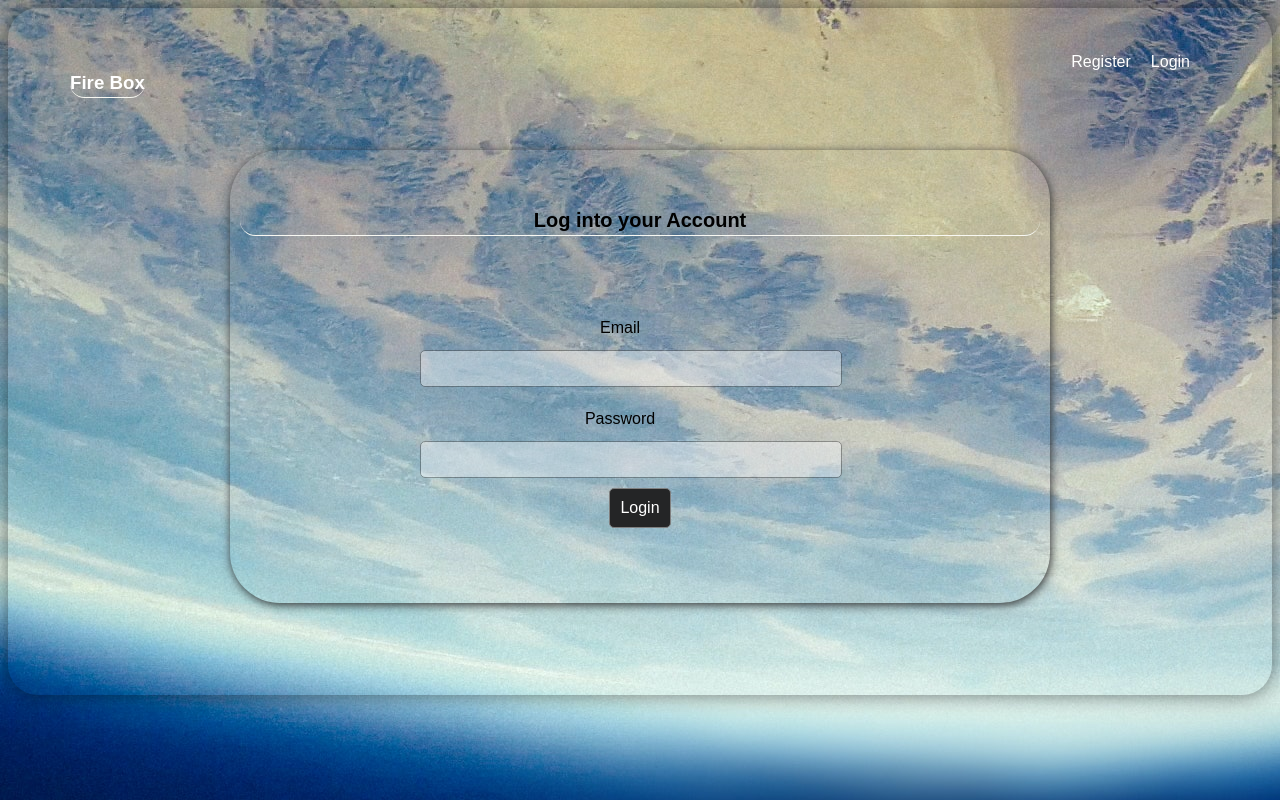
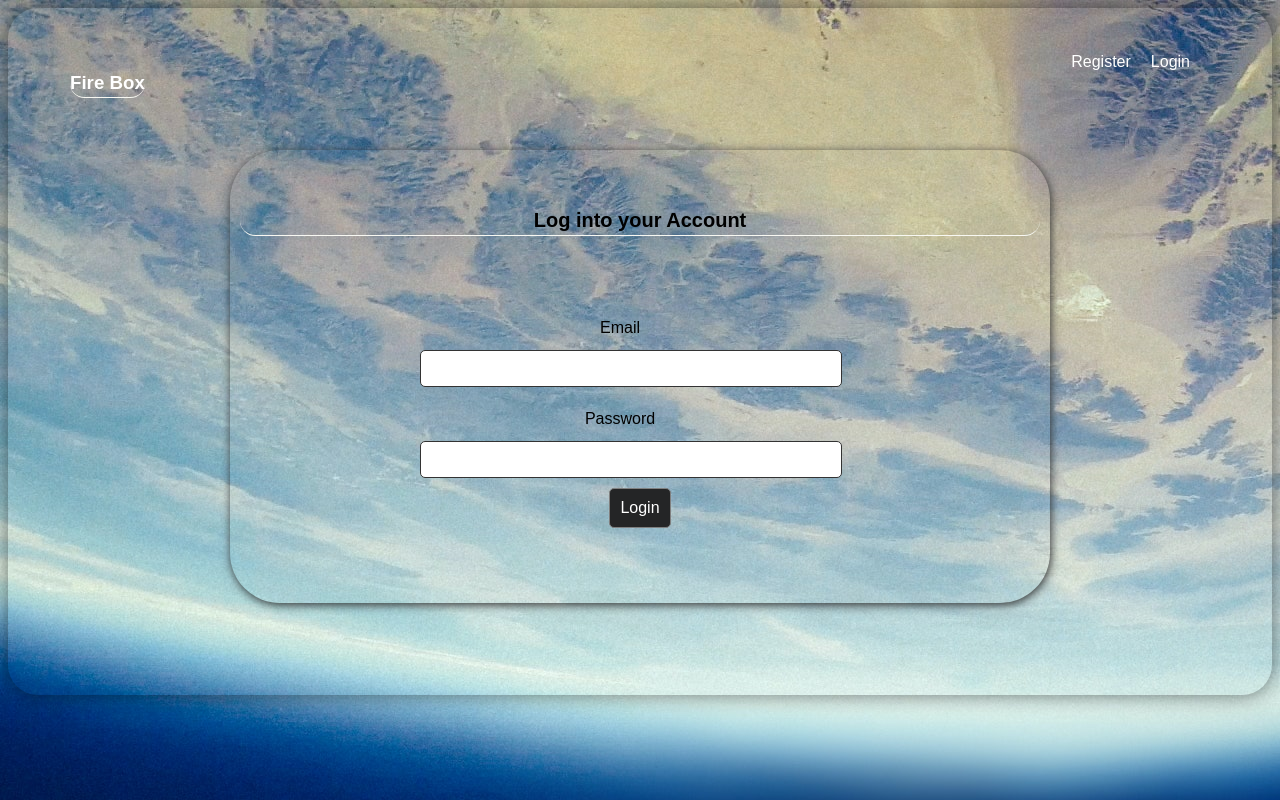
Before and after one commit to ashish999256/react-chat-app, a React (Create React App) app: page /login in a window 1280 px wide. Built offline with nearby package versions, Linux system fonts and the light colour scheme; no server answers.

Commit message:
removed opacity

```diff
--- a/src/App.css
+++ b/src/App.css
@@ -67,7 +67,6 @@ section .form {
   margin-top: 10px;
   border: 1px solid var(--color-6);
   border-radius: 5px;
-  opacity: 40%;
 }
 .btn_container {
   margin: 10px 0px;
```
